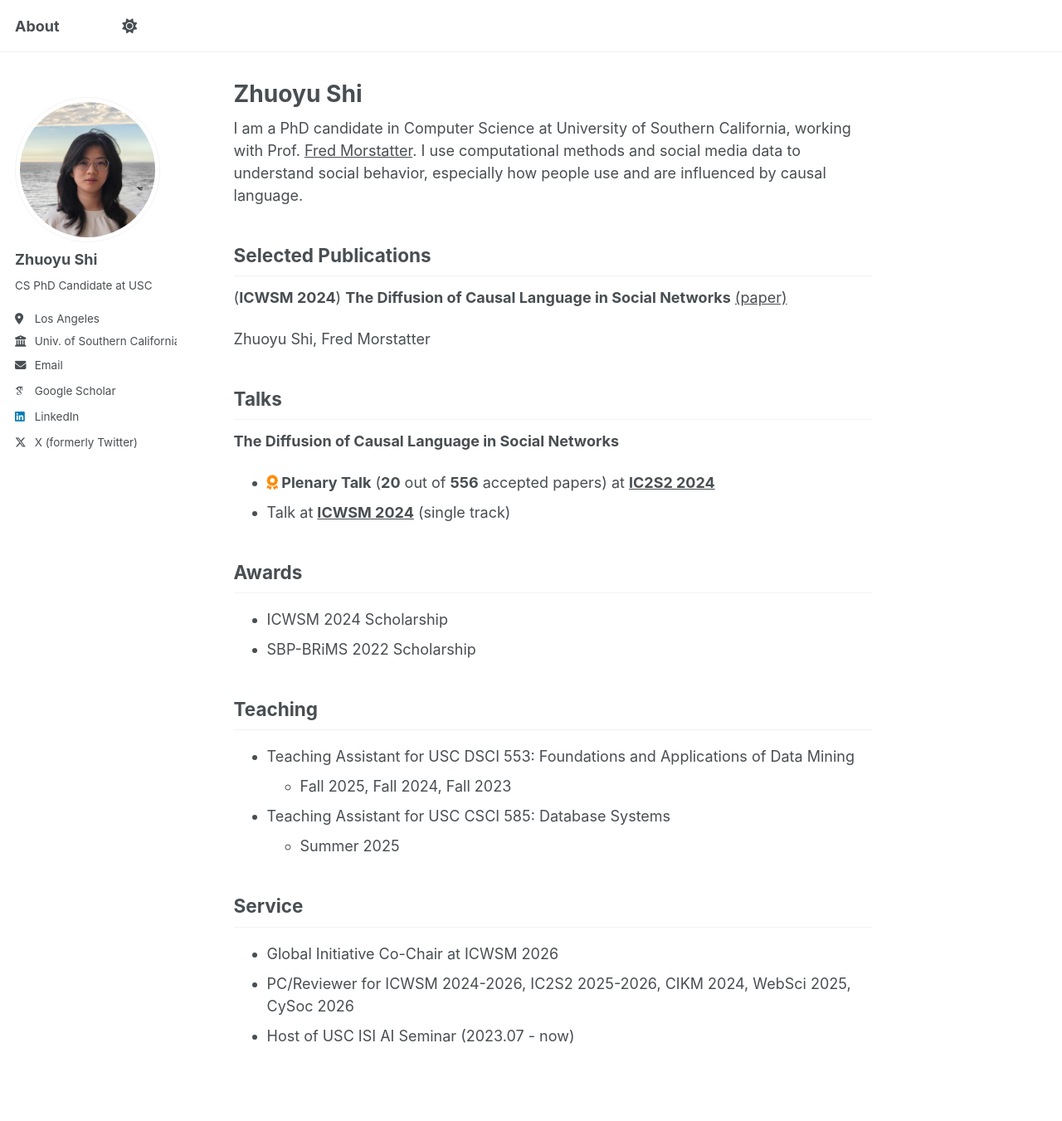
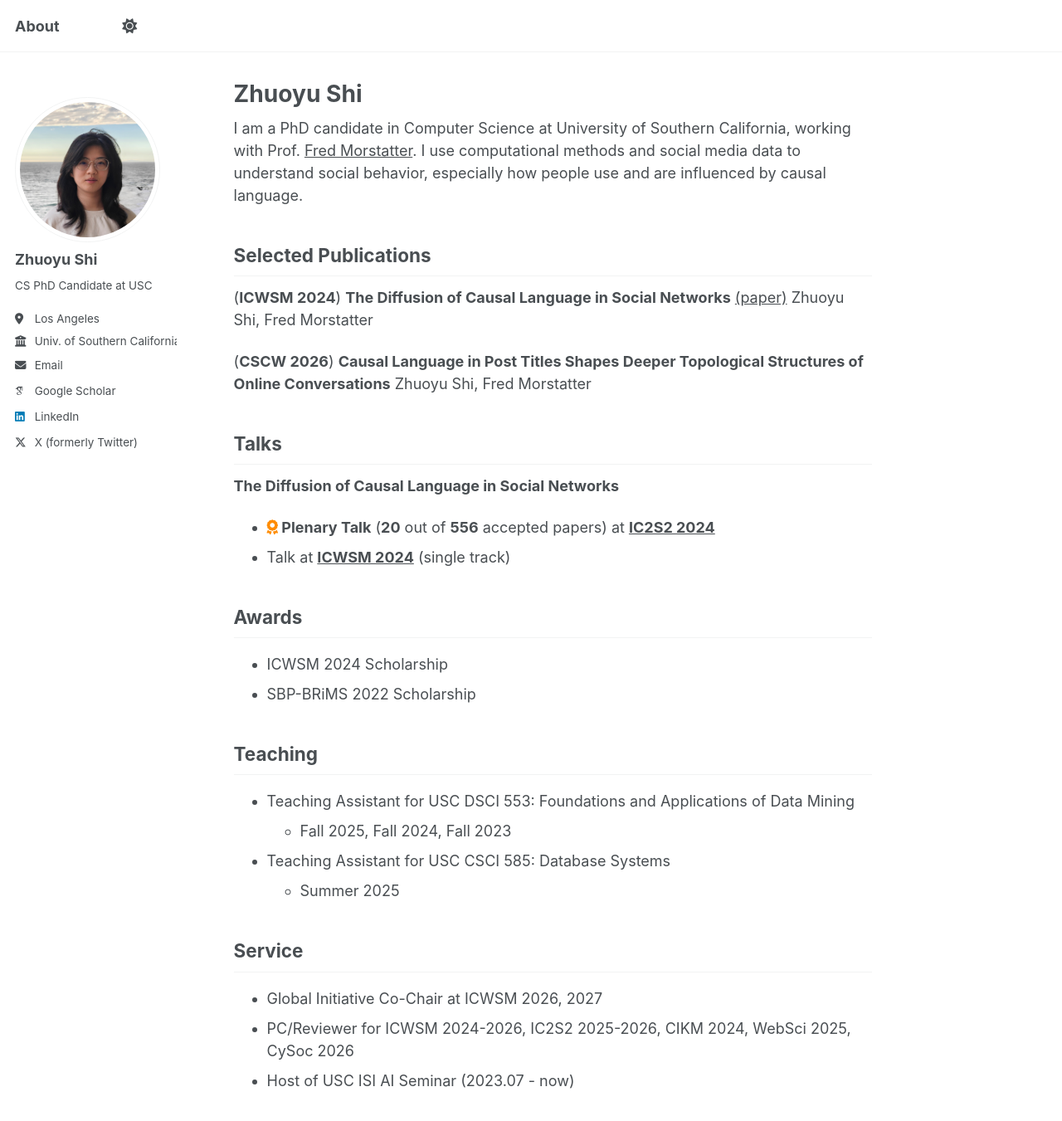
Before and after one commit to ZhuoyuShiii/zhuoyushiii.github.io, a Jekyll site: the page built from _pages/about.md, in a window 1280 px wide and 1400 px high. Shown: the top 1351 px of the window at 83% size. Built offline with Jekyll 4.4.1, drawn with Linux system fonts in a browser that asks for light colours; some web fonts are replaced; a script that is not in the unit is left out.

Commit message:
Update about.md

```diff
--- a/_pages/about.md
+++ b/_pages/about.md
@@ -11,8 +11,11 @@ I am a PhD candidate in Computer Science at University of Southern California, w
 
 
 ## Selected Publications
+
 (**ICWSM 2024**) **The Diffusion of Causal Language in Social Networks** <a style="color:inherit" href="https://ojs.aaai.org/index.php/ICWSM/article/view/31399">(paper)</a>
+Zhuoyu Shi, Fred Morstatter
 
+(**CSCW 2026**) **Causal Language in Post Titles Shapes Deeper Topological Structures of Online Conversations**
 Zhuoyu Shi, Fred Morstatter
 
 <!-- <i class="fa-regular fa-bookmark"></i> The 18th International AAAI Conference on Web and Social Media -->
@@ -39,6 +42,6 @@ Zhuoyu Shi, Fred Morstatter
 
 
 ## Service
-* Global Initiative Co-Chair at ICWSM 2026
+* Global Initiative Co-Chair at ICWSM 2026, 2027
 * PC/Reviewer for ICWSM 2024-2026, IC2S2 2025-2026, CIKM 2024, WebSci 2025, CySoc 2026
 * Host of USC ISI AI Seminar (2023.07 - now)
```
